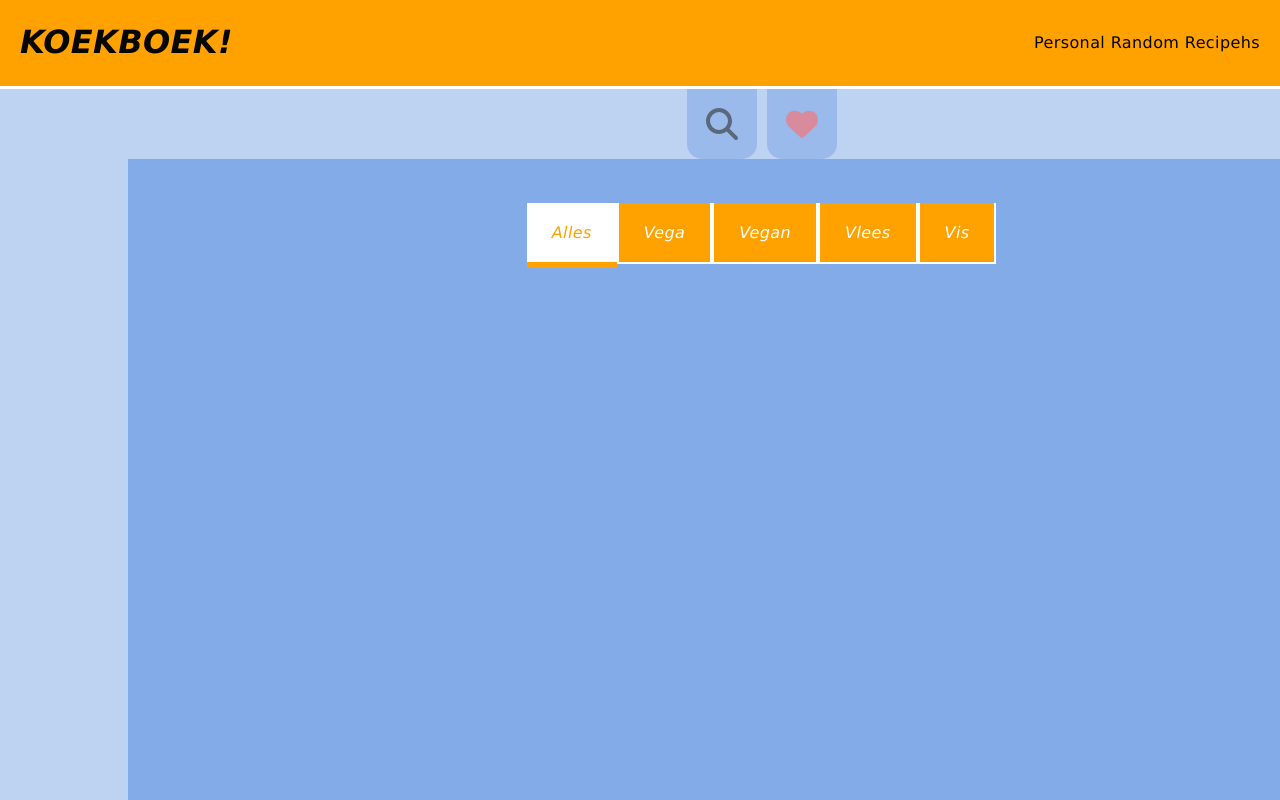
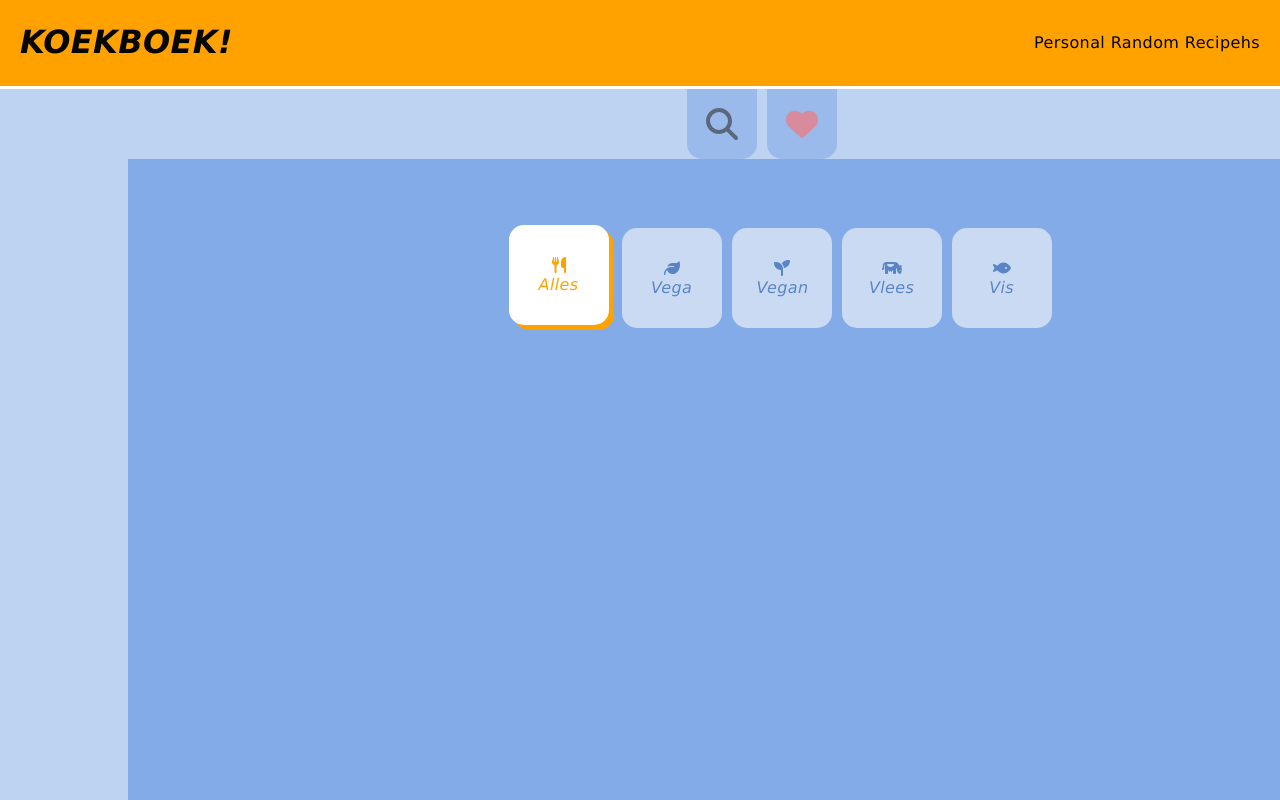
Before and after one commit to arejasverduras/KookBoek-React, a React (Create React App) app: page / in a window 1280 px wide. Both pictures are taken after a click on the element 720 px from the left and 124 px from the top of the page. Shown: the top 800 px of the page. Built offline with nearby package versions, Linux system fonts and the light colour scheme.

Commit message:
add icons to filters

```diff
--- a/src/App.css
+++ b/src/App.css
@@ -76,31 +76,39 @@ a {
 }
 
 .voorkeurButton {
-  background-color: rgb(255, 162, 0);
-  margin: 0px;
+  background-color: #fafafa;
+  opacity: 0.6;
+  margin: 5px;
   font-size: 1em;
   font-style: italic;
   font-weight: normal;
-  border: 2px solid white;
-  border-top: none;
-  color: white;
-  border-radius: 0;
+  color: rgb(63, 108, 176);
+  border-radius: 15px;
+  height: 100px;
+  width: 100px;
+  transition: all 200ms;
+  /* box-shadow: rgb(53, 122, 226) 3px 3px; */
+
 }
 
 .voorkeurButton:hover {
-  background-color: white;
-  color:black;
-  box-shadow: none;
+  /* background-color: white;
+  color:black; */
+  box-shadow: rgb(100, 147, 218) 3px 3px;
   border: none;
-  top: 0;
-  left:0;
+  top: -3px;
+  left: -3px;
+  opacity:1;
 }
 
 .voorkeurButton.active {
   background-color: white;
   color: rgb(255, 162, 0);
-  border:none;
-  border-bottom: 6px solid rgb(255, 162, 0);
+  box-shadow: rgb(255, 162, 0) 5px 5px;
+  opacity: 1;
+  position: relative;
+  top: -3px;
+  left: -3px;
 }
 
 /* Reload Button */
@@ -260,6 +268,10 @@ a {
 .Filters {
   width: 100%;
   margin-top: -3px;
+  display:flex;
+  flex-wrap: wrap;
+  justify-content: center;
+  padding: 20px;
 }
 
 /* Search */
--- a/src/components/Recipehs/RecipehHeader/Filters/Filters.tsx
+++ b/src/components/Recipehs/RecipehHeader/Filters/Filters.tsx
@@ -2,6 +2,8 @@ import React from "react";
 import { useAppDispatch, useAppSelector } from "../../../../app/hooks";
 import { setFilter, selectFilter, randomRecipeh } from "../../recipehSlice";
 import { capitalize } from "../../../../features/recipehFeatures";
+import { FontAwesomeIcon } from "@fortawesome/react-fontawesome";
+import { faLeaf, faSeedling, faUtensils, faFish, faCow } from "@fortawesome/free-solid-svg-icons";
 
 export const Filters = () => {
     const dispatch = useAppDispatch();
@@ -18,10 +20,18 @@ export const Filters = () => {
 
     const voorkeurOptions = ["alles", "vega", "vegan", "vlees", "vis"];
 
+    const iconMap = new Map();
+    iconMap.set('alles', faUtensils);
+    iconMap.set('vega', faLeaf);
+    iconMap.set('vegan', faSeedling);
+    iconMap.set('vlees', faCow);
+    iconMap.set('vis', faFish);
+
     const voorkeurButtons = voorkeurOptions.map(voorkeur =>
         <button key={voorkeur} className={voorkeur === filter? "voorkeurButton active": "voorkeurButton"}
                 onClick={toggleFilter}
-                value={voorkeur}>{capitalize(voorkeur)}
+                value={voorkeur}>
+                <FontAwesomeIcon icon={iconMap.get(voorkeur)} /><br/> {capitalize(voorkeur)}
         </button>
         )
 
```
